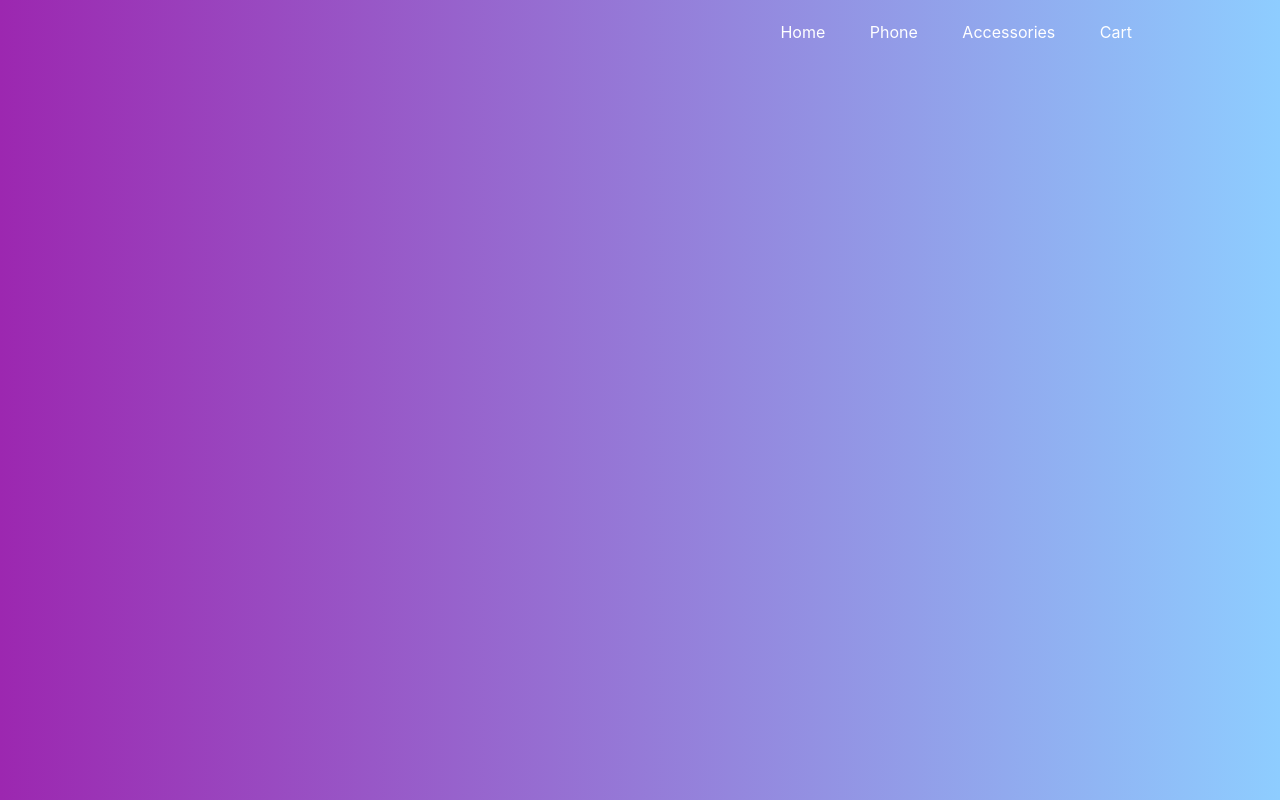
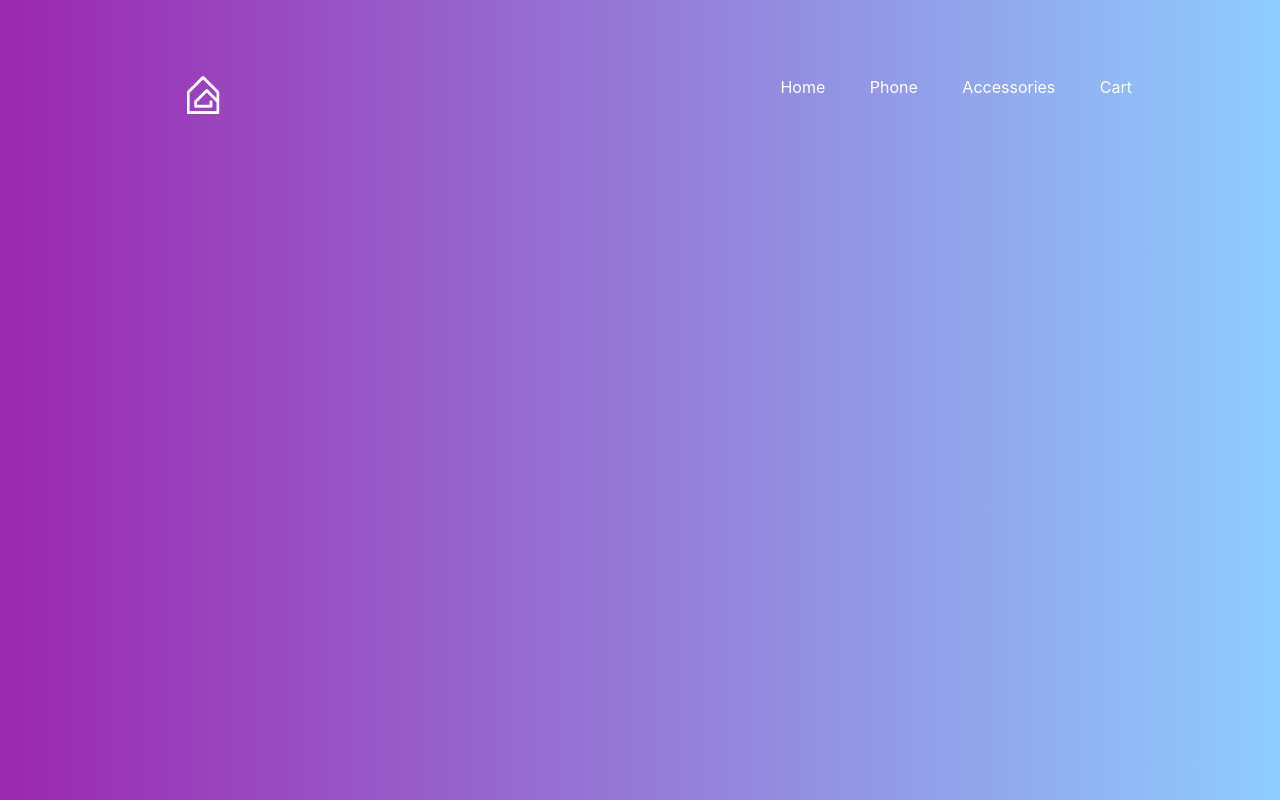
Before and after one commit to jaycord/yout, a plain HTML site: page index.html in a window 1280 px wide. Drawn offline with nearby package versions, Linux system fonts and the light colour scheme.

Commit message:
added logo

```diff
--- a/index.html
+++ b/index.html
@@ -15,7 +15,7 @@
     <div class="main">
         <nav>
             <div class="logo">
-              <!--<img src=""> -->
+              <img src="/img/logo1.png">
             </div>
             <div class="nav-links">
                 <ul>
```
Also changed, not shown: img/logo1.png (added), 1 other file.
